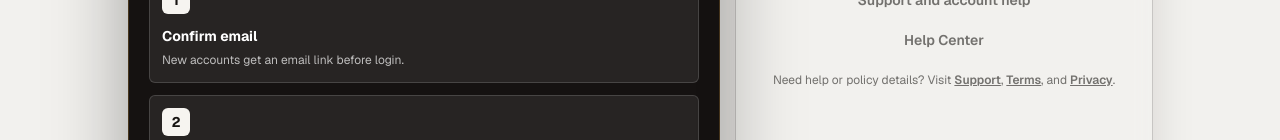
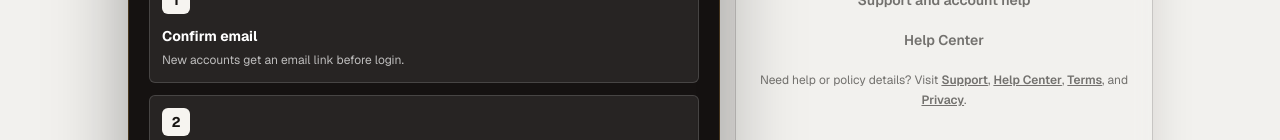
Before and after one commit to lobosdesigns/thetattoocore, a Next.js app: page /login in a window 1280 px wide. Shown: the part 660-800 px from the top of the page. Built offline with nearby package versions, Linux system fonts and the light colour scheme; no server answers.

Commit message:
Add help center to auth support links

```diff
--- a/scripts/smoke-public-routes.mjs
+++ b/scripts/smoke-public-routes.mjs
@@ -349,12 +349,12 @@ const checks = [
   {
     path: "/forgot-password",
     status: [200],
-    includes: ['name="robots" content="noindex, nofollow"', "Reset password", "Send reset link", "Support", "Terms", "Privacy"],
+    includes: ['name="robots" content="noindex, nofollow"', "Reset password", "Send reset link", "Support", "Help Center", "Terms", "Privacy"],
   },
   {
     path: "/reset-password",
     status: [200],
-    includes: ['name="robots" content="noindex, nofollow"', "Create new password", "Support", "Terms", "Privacy"],
+    includes: ['name="robots" content="noindex, nofollow"', "Create new password", "Support", "Help Center", "Terms", "Privacy"],
   },
   { path: "/auth/confirm?next=%2F%2Fevil.example&code=bad", status: [307, 308], redirectIncludes: "/login", redirect: "manual" },
   {
--- a/src/app/auth-legal-links.tsx
+++ b/src/app/auth-legal-links.tsx
@@ -6,6 +6,10 @@ export function AuthLegalLinks() {
       Need help or policy details? Visit{" "}
       <Link className="font-semibold underline" href="/support">
         Support
+      </Link>
+      ,{" "}
+      <Link className="font-semibold underline" href="/help">
+        Help Center
       </Link>
       ,{" "}
       <Link className="font-semibold underline" href="/terms">
```
